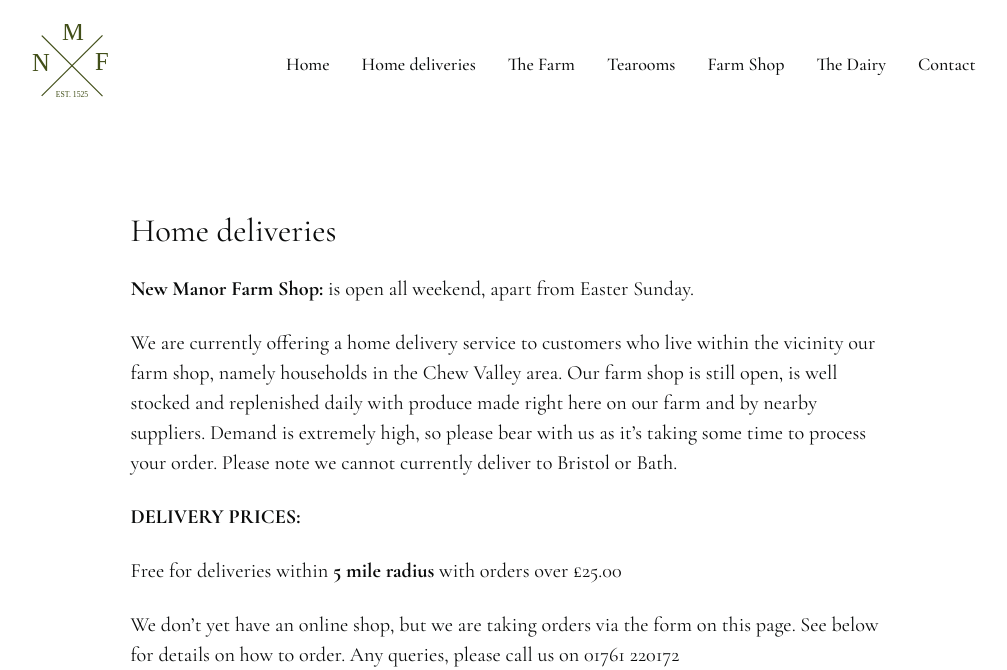
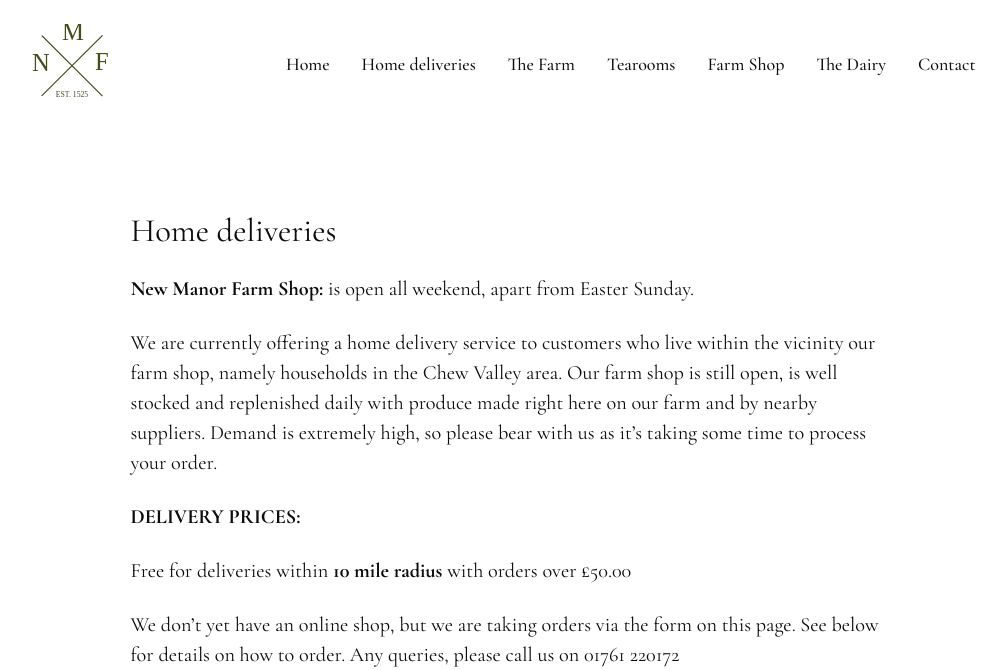
Before and after one commit to cjhbarnes/manor-farm, a Jekyll site: the page built from deliveries.html, in a window 1280 px wide and 900 px high, cut to the strip 0-670 px from the top of the window. Shown: the whole strip, without its empty margins (128-1135 px from the left). Built offline with Jekyll 4.4.1, drawn with Linux system fonts in a browser that asks for light colours.

Commit message:
update terms

```diff
--- a/deliveries.html
+++ b/deliveries.html
@@ -10,9 +10,9 @@
       <div class="o-layout__item u-4/5@lg u-4/5@md u-1/1@sm">
         <h2>Home deliveries</h2>
         <p><strong>New Manor Farm Shop: </strong>is open all weekend, apart from Easter Sunday.</p>
-        <p>We are currently offering a home delivery service to customers who live within the vicinity our farm shop, namely households in the Chew Valley area.  Our farm shop is still open, is well stocked and replenished daily with produce made right here on our farm and by nearby suppliers. Demand is extremely high, so please bear with us as it’s taking some time to process your order.  Please note we cannot currently deliver to Bristol or Bath.</p>
+        <p>We are currently offering a home delivery service to customers who live within the vicinity our farm shop, namely households in the Chew Valley area.  Our farm shop is still open, is well stocked and replenished daily with produce made right here on our farm and by nearby suppliers. Demand is extremely high, so please bear with us as it’s taking some time to process your order.</p>
         <p><strong>DELIVERY PRICES: </strong></p>
-        <p>Free for deliveries within <strong>5 mile radius</strong> with orders over £25.00</p>
+        <p>Free for deliveries within <strong>10 mile radius</strong> with orders over £50.00</p>
         <p>We don’t yet have an online shop, but we are taking orders via the form on this page. See below for details on how to order. Any queries, please call us on 01761 220172</p>
       </div>
     </div>
```
